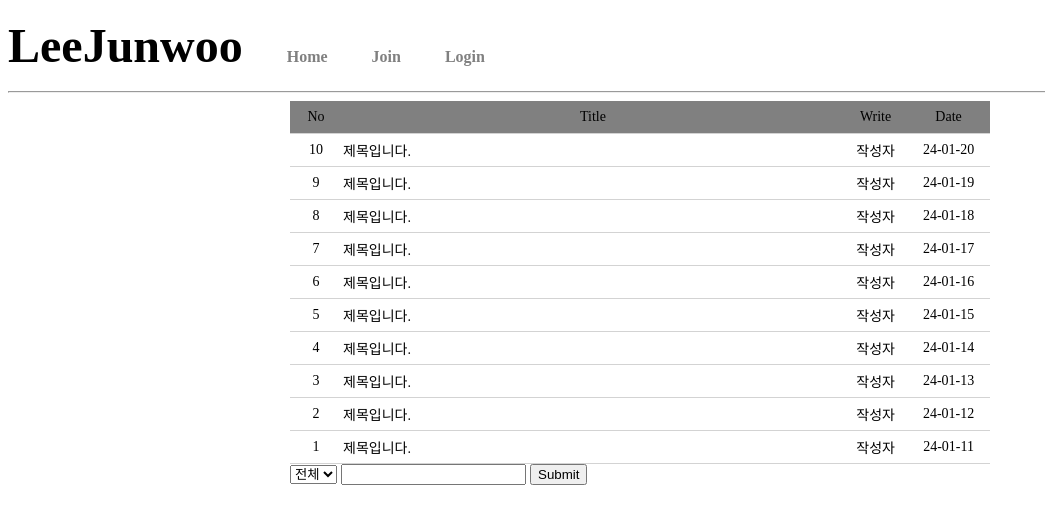
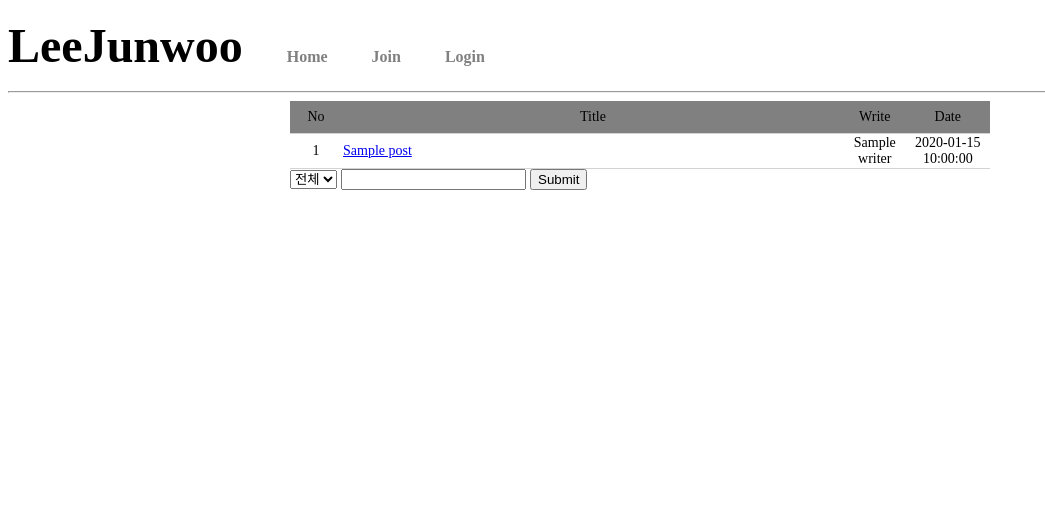
Before and after one commit to io0329/jun0329, a Flask app: template templates/desk.html in a window 1280 px wide. Shown: the top 524 px of the page, without its empty margins (0-1045 px from the left). Run offline with Flask 3, Linux system fonts and the light colour scheme; the template is opened without the code that fills it: most values are stand-ins (such as "Sample title", 1, 10 or a date in 2020).

Commit message:
Update desk.html

```diff
--- a/templates/desk.html
+++ b/templates/desk.html
@@ -1,5 +1,5 @@
-{%extends "index.html"%}
-{%block title%} Login Page {% endblock%}
+{% extends "index.html" %}
+{% block title %} 게시판 {% endblock %}
 {% block content %}
 <style>
     .table {
@@ -35,7 +35,6 @@
         height: 40px;
         font-size: 15px;
         border: 0;
-
         border-radius: 5px;
         padding-left: 10px;
     }
@@ -47,11 +46,12 @@
         border-radius: 5px;
         padding-left: 10px;
     }
+
 </style>
 {% if 'user' in session %}
-<table class = table>
+<table class="table">
     <tr>
-        <td><button onclick="location.href='{{url_for('write')}}'">글쓰기</button></td>
+        <td><button onclick="location.href='{{ url_for('write') }}'">글쓰기</button></td>
     </tr>
 </table>
 {% endif %}
@@ -63,26 +63,23 @@
         <td>Write</td>
         <td>Date</td>
     </tr>
-    <script>
-        var i, day = 20;
-        for (i = 10; i > 0; i--) {
-            document.write("<tr class='body'>");
-            document.write("<td>" + i +"</td>");
-            document.write("<td class='title'>제목입니다.</td>");
-            document.write("<td>작성자</td>");
-            document.write("<td>24-01-" + day-- + "</td>");
-            document.write("</tr>");
-        }
-       </script>
+    {% for post in posts %}
+    <tr class="body">
+        <td>{{ loop.index }}</td>
+        <td class="title"><a href="{{ url_for('view', idx=post.idx) }}">{{ post.title }}</a></td>
+        <td>{{ post.writer }}</td>
+        <td>{{ post.date }}</td>
+    </tr>
+    {% endfor %}
 </table>
-<form class=table>
-<select id="options" name="options">
-    <option value="option1">전체</option>
-    <option value="option2">제목</option>
-    <option value="option3">내용</option>
-  </select>
-<input type="text" />
-<input type="submit" />
+<form class="table" method="post">
+    <select name="options">
+        <option value="option1">전체</option>
+        <option value="option2">제목</option>
+        <option value="option3">내용</option>
+    </select>
+    <input type="text" name="query" />
+    <input type="submit" />
 </form>
 <br>
-{%endblock%}
+{% endblock %}
```
